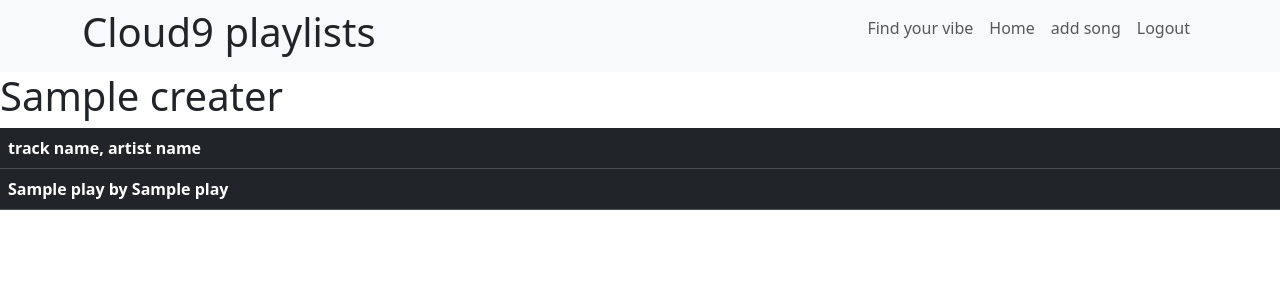
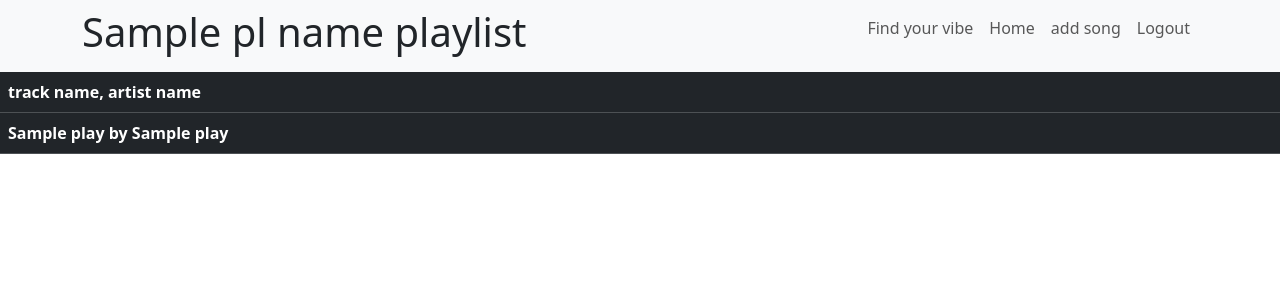
Before and after one commit to danielSmirn0v/create_playlist, a Flask app: template playlist_app/templates/user_single_playlist_list.html in a window 1280 px wide. Shown: the top 300 px of the page. Run offline with Flask 2, Linux system fonts and the light colour scheme; the template is opened without the code that fills it: most values are stand-ins (such as "Sample title", 1, 10 or a date in 2020); lists and menus that the app fills with data are empty.

Commit message:
the songs can finally append to the playlist

```diff
--- a/playlist_app/controllers/playlists.py
+++ b/playlist_app/controllers/playlists.py
@@ -54,13 +54,13 @@ def add_song_to_playlist(id):
     data = {
         'track_name' :request.form['track_name'],
         'artist_name' :request.form['artist_name'],
-        'playlists_name_id' : id
+        'playlist_name_id' : id
 ##no idea how to insert this into table, a playlists content might be a perfect play fro class associsation, or vie versa, aplaylist is a perfect one ofr trakc ansd artists
     }
-    print(f'{data}===sososo')
+    print(f'{data}')
     songs_in_playlist.Playlist.save(data)
 
-    return redirect('/playlist/user/<int:id>/single_playlist')
+    return redirect('/playlist/dashboard') ##this is just to sample the redirt works
 
 
 @app.route('/playlist/<int:id>/edit_playlist')
--- a/playlist_app/controllers/users.py
+++ b/playlist_app/controllers/users.py
@@ -96,7 +96,7 @@ def user_single_playlist(id):
     if 'user_info' not in session:
         return redirect('/')
 
-    return render_template('user_single_playlist_list.html', play = songs_in_playlist.Playlist.get_all_songs_in_playlist({'id':id}),user = user.User.get_one_by_id({'id': session['user_info']}))
+    return render_template('user_single_playlist_list.html', play = songs_in_playlist.Playlist.get_all_songs_in_playlist({'id':id}),user = user.User.get_one_by_id({'id': session['user_info']}),pl_name = playlist_name.Playlist_name.get_one_by_user({'id':id}))
 
 @app.route('/playlist/user/<int:id>/update')
 def update_user_page(id):
--- a/playlist_app/templates/add_to_playlist.html
+++ b/playlist_app/templates/add_to_playlist.html
@@ -50,8 +50,8 @@
 
         <div class="m-3">
 
-            <form action="/playlist/{{play.id}}/add_to_playlist/create"  method = 'POST'><!--it is not accepting the the id is not in route, maybe necauee of bad query?-->
-            <!--firgurr out why this form wont accept the id that i pass thorugh and why it wont compete form-->
+            <form action="/playlist/{{play[0].id}}/add_to_playlist/create"  method = 'POST'>
+
                 <div class="form-group " >
                     <div class="form-group" style="font-weight: bold;">
                         <label for="ply_nme" >Track name:</label>
--- a/playlist_app/templates/list_playlist.html
+++ b/playlist_app/templates/list_playlist.html
@@ -58,3 +58,6 @@
 <script src="https://cdn.jsdelivr.net/npm/bootstrap@5.3.0-alpha1/dist/js/bootstrap.bundle.min.js" integrity="sha384-w76AqPfDkMBDXo30jS1Sgez6pr3x5MlQ1ZAGC+nuZB+EYdgRZgiwxhTBTkF7CXvN" crossorigin="anonymous"></script>
 </body>
 </html>
+
+{% if play[0] %}
+{% endif %}
--- a/playlist_app/templates/user_single_playlist_list.html
+++ b/playlist_app/templates/user_single_playlist_list.html
@@ -12,7 +12,8 @@
     <div >
         <nav class="navbar navbar-expand-lg navbar-light bg-light ">
             <div class="container">
-                <h1>Cloud9 playlists</h1>
+
+                <h1>{{pl_name[0].playlist_name}} playlist</h1>
 
 
                 <div class="collapse navbar-collapse" id="navbarResponsive">
@@ -24,7 +25,9 @@
                         <li class="nav-item active">
                             <a class="nav-link" href="/playlist/dashboard">Home</a>
                         </li>
-                            <a class="nav-link" href="/playlist/{{play.id}}/add_to_playlist">add song</a>
+
+                        <li class="nav-item active">
+                            <a class="nav-link" href="/playlist/{{pl_name[0].id}}/add_to_playlist">add song</a>
                         </li>
 
                         <li class="nav-item active">
@@ -38,7 +41,6 @@
 
     <div>
 
-        <h1>{{play[0].creater.playlist_name}}</h1>
 
         <table class="table table-hover table-dark">
             <thead>
```
